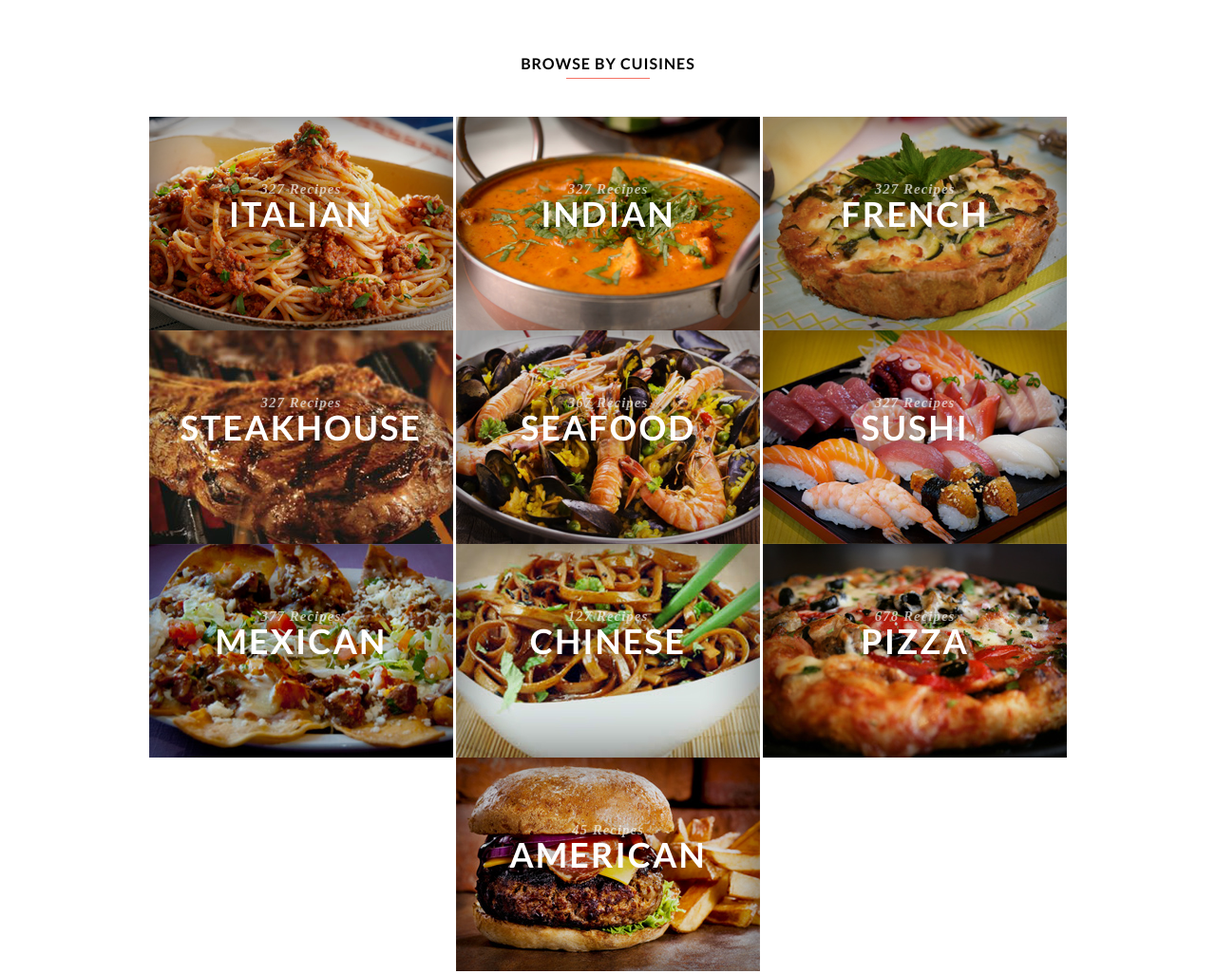
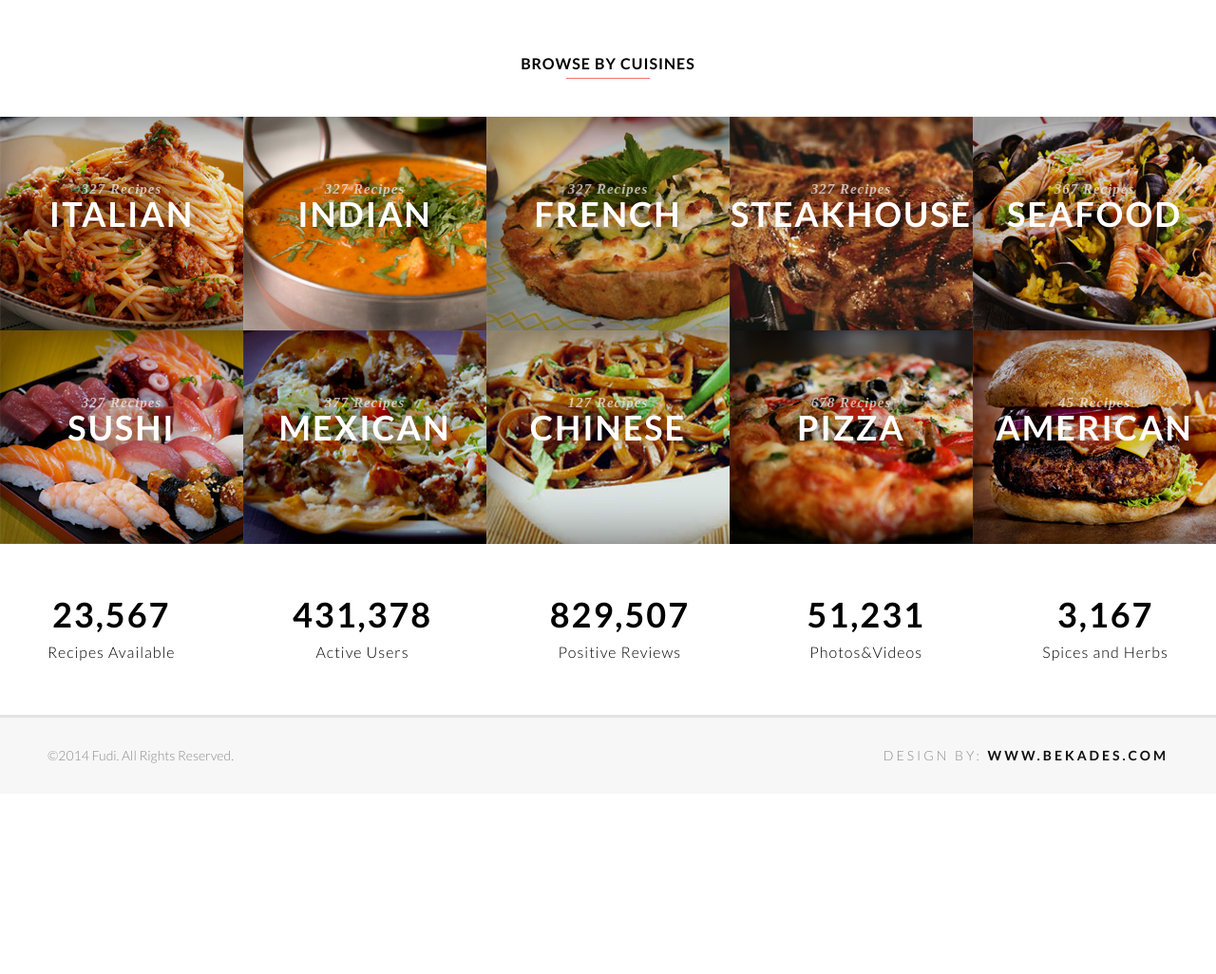
Before and after one commit to sashakolachko/fudi, a plain HTML site: page index.html in a window 1280 px wide. Shown: the part 2780-3806 px from the top of the page at 95% size. After the commit the page ends 3616 px from the top, so only its background shows below. Drawn offline with Linux system fonts and the light colour scheme.

Commit message:
images block changed

```diff
--- a/css/style.css
+++ b/css/style.css
@@ -174,9 +174,7 @@ h1, h3 {
   background-color: #f7f7f7;
 }
 
-.fudi-app {
-
-}
+.fudi-app {}
 
 .fudi-app-item {
   width: 540px;
@@ -211,7 +209,8 @@ h1, h3 {
 .fudi-app-phone-img {
   padding: 0;
 }
-.line-img{
+
+.line-img {
   padding-top: 10px;
 }
 
@@ -255,71 +254,85 @@ h1, h3 {
 }
 
 .cuisines {
-text-align: center;
+  text-align: center;
 }
 
 .cusines-head {
-
   margin-top: 100px;
   margin-bottom: 40px;
 }
-.cusines-head h3{
+
+.cusines-head h3 {
   padding-bottom: 5px;
 }
 
 .cuisines-images,
 .image-box,
-.image-item{
+.image-item {
   padding: 0;
   margin: 0;
 }
 
+.image-box {
+  width: 100%;
+  display: flex;
+}
 
-.image-item{
-  display: inline-block;
-  width: 320px;
+.image-item,
+.image-item-row2 {
+  flex: 0 0 20%;
   height: 225px;
+  background-size: cover;
 }
-.image-item:nth-child(1){
+
+.image-item:nth-child(1) {
   background-image: url("../images/italian.png");
 }
-.image-item:nth-child(2){
+
+.image-item:nth-child(2) {
   background-image: url("../images/indian.png");
 }
-.image-item:nth-child(3){
+
+.image-item:nth-child(3) {
   background-image: url("../images/french.png");
 }
-.image-item:nth-child(4){
+
+.image-item:nth-child(4) {
   background-image: url("../images/steake.png");
 }
-.image-item:nth-child(5){
+
+.image-item:nth-child(5) {
   background-image: url("../images/seafood.png");
 }
-.image-item:nth-child(6){
+
+.image-item-row2:nth-child(1) {
   background-image: url("../images/sushi.png");
 }
-.image-item:nth-child(7){
+
+.image-item-row2:nth-child(2) {
   background-image: url("../images/mexican.jpg");
 }
-.image-item:nth-child(8){
+
+.image-item-row2:nth-child(3) {
   background-image: url("../images/chinese.jpg");
 }
-.image-item:nth-child(9){
+
+.image-item-row2:nth-child(4) {
   background-image: url("../images/pizza.jpg");
 }
-.image-item:nth-child(10){
+
+.image-item-row2:nth-child(5) {
   background-image: url("../images/american.jpg");
 }
 
 .cuisine-quantity,
-.cuisine-name{
+.cuisine-name {
   text-align: center;
-  text-shadow: 0.5px 0.866px 40px rgba(1,1,1,0.55);
+  text-shadow: 0.5px 0.866px 40px rgba(1, 1, 1, 0.55);
   margin: 0;
-
 }
 
-.cuisine-quantity{
+.cuisine-quantity {
   padding-top: 70px;
   font-size: 15px;
   letter-spacing: 1px;
@@ -329,7 +342,8 @@ text-align: center;
   font-weight: bold;
   font-style: italic;
 }
-.cuisine-name{
+
+.cuisine-name {
   padding-top: 15px;
   font-size: 36px;
   letter-spacing: 2px;
@@ -338,25 +352,29 @@ text-align: center;
   font-weight: 700;
   text-transform: uppercase;
 }
-.numbers-container{
+
+.numbers-container {
   display: flex;
   justify-content: space-between;
 }
-.numbers-item{
+
+.numbers-item {
   margin: 0;
   padding: 0;
   height: 60px;
   margin: 60px 0;
   text-align: center;
 }
-.number-value{
+
+.number-value {
   font-size: 36px;
   letter-spacing: 2px;
   line-height: 0.8;
   color: #000000;
   font-weight: 700;
 }
-.number-desc{
+
+.number-desc {
   padding-top: 15px;
   font-size: 16px;
   letter-spacing: 1px;
@@ -364,36 +382,40 @@ text-align: center;
   color: #000000;
   font-weight: 300;
 }
-.footer-container{
+
+.footer-container {
   background-color: #f7f7f7;
   border-top: 3px solid #e2e2e2;
 }
-.footer{
 
-}
-.footer-rights{
+.footer {}
+
+.footer-rights {
   float: left;
 }
+
 .footer-rights p,
-.footer-company p{
+.footer-company p {
   margin: 40px 0;
 }
 
-.footer-rights p{
+.footer-rights p {
   font-size: 14px;
   color: #8b8b8b;
   font-weight: 300;
 }
-.footer-company{
+
+.footer-company {
   float: right;
 }
 
-.footer-company p{
+.footer-company p {
   font-size: 14px;
   letter-spacing: 3px;
   color: #8b8b8b;
   font-weight: 300;
 }
-.footer-company strong{
+
+.footer-company strong {
   color: #101010;
 }
--- a/index.html
+++ b/index.html
@@ -137,27 +137,29 @@
             <p class="cuisine-quantity">367 Recipes</p>
             <p class="cuisine-name">Seafood</p>
           </li>
-          <li class="image-item">
+          </ul>
+          <ul class="image-box">
+            <li class="image-item-row2">
               <p class="cuisine-quantity">327 Recipes</p>
               <p class="cuisine-name">Sushi</p>
             </li>
-          <li class="image-item">
+            <li class="image-item-row2">
               <p class="cuisine-quantity">377 Recipes</p>
               <p class="cuisine-name">mexican</p>
             </li>
-          <li class="image-item">
+            <li class="image-item-row2">
               <p class="cuisine-quantity">127 Recipes</p>
               <p class="cuisine-name">Chinese</p>
             </li>
-          <li class="image-item">
+            <li class="image-item-row2">
               <p class="cuisine-quantity">678 Recipes</p>
               <p class="cuisine-name">pizza</p>
             </li>
-          <li class="image-item">
+            <li class="image-item-row2">
               <p class="cuisine-quantity">45 Recipes</p>
               <p class="cuisine-name">American</p>
             </li>
-        </ul>
+          </ul >
       </div>
     </div>
   </section>
```
Lines whose indentation alone changed are shown as unchanged.
